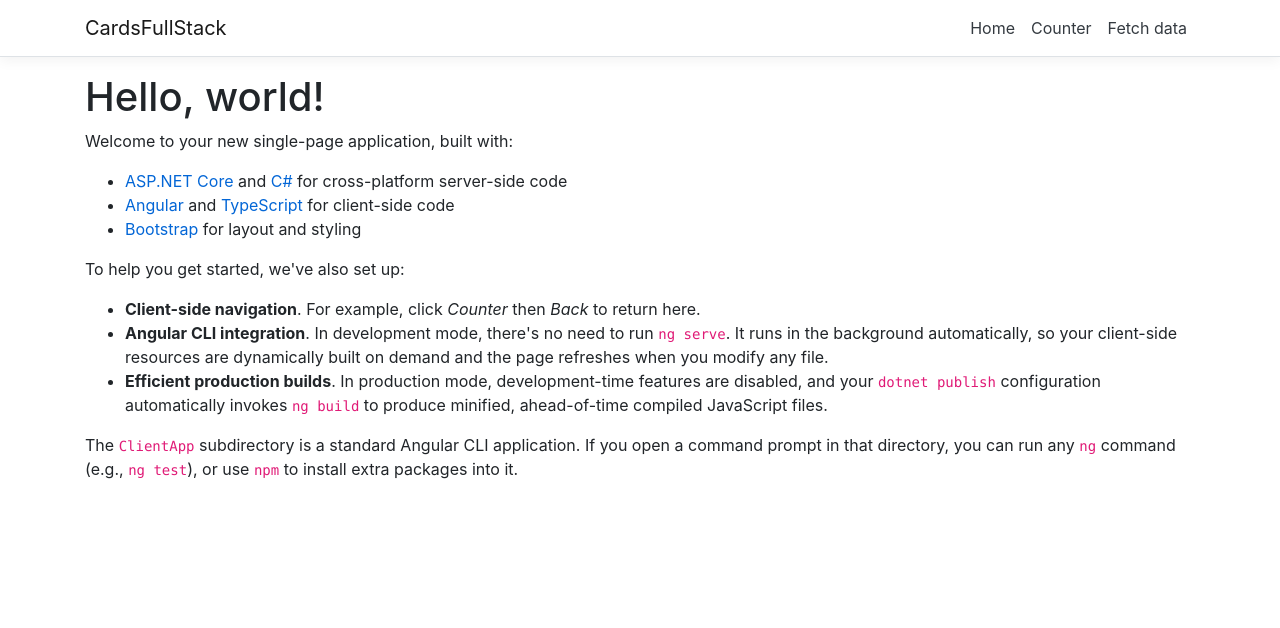
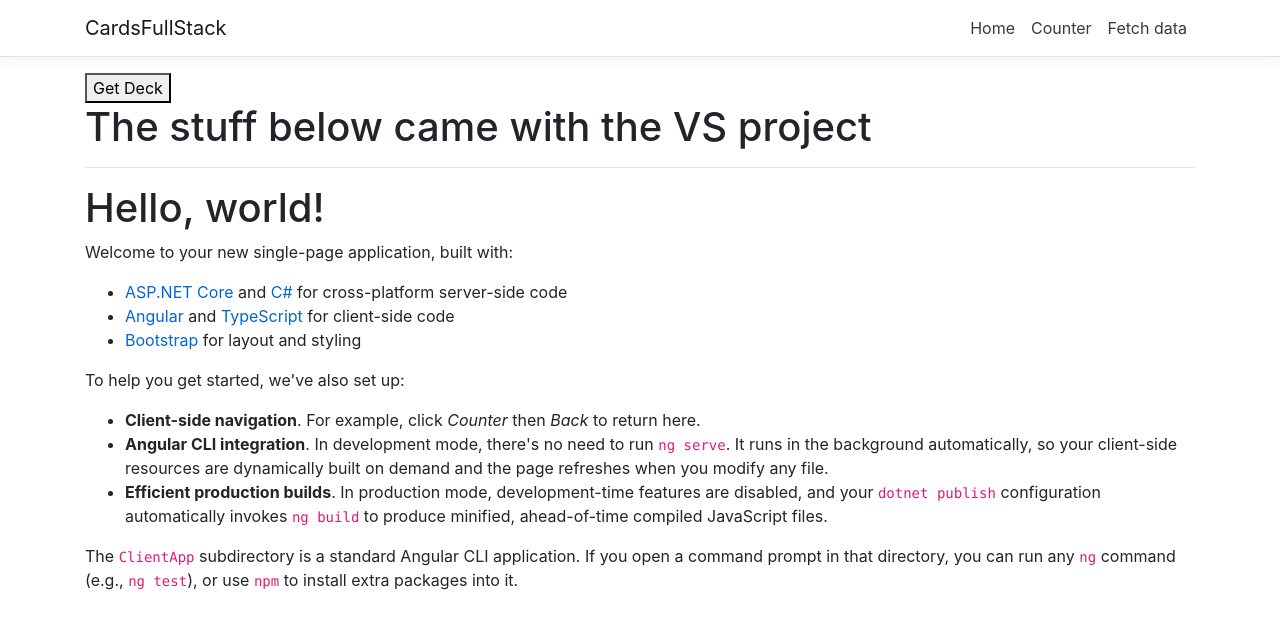
Before and after one commit to jeffcogswell/CardsFullStack, an Angular app in the folder CardsFullStack/ClientApp/: page / in a window 1280 px wide. Shown: the top 628 px of the page. Built offline with nearby package versions, Linux system fonts and the light colour scheme.

Commit message:
Service Added (again)

```diff
--- a/CardsFullStack/ClientApp/src/app/app.component.html
+++ b/CardsFullStack/ClientApp/src/app/app.component.html
@@ -1,6 +1,11 @@
 <body>
-  <app-nav-menu></app-nav-menu>
-  <div class="container">
-    <router-outlet></router-outlet>
-  </div>
+	<app-nav-menu></app-nav-menu>
+	<div class="container">
+
+		<button (click)="getDeck()">Get Deck</button>
+
+		<h1>The stuff below came with the VS project</h1>
+		<hr />
+		<router-outlet></router-outlet>
+	</div>
 </body>
--- a/CardsFullStack/ClientApp/src/app/app.component.ts
+++ b/CardsFullStack/ClientApp/src/app/app.component.ts
@@ -1,9 +1,20 @@
 import { Component } from '@angular/core';
+import { CardApiService } from './card-api.service';
 
 @Component({
-  selector: 'app-root',
-  templateUrl: './app.component.html'
+	selector: 'app-root',
+	templateUrl: './app.component.html'
 })
 export class AppComponent {
-  title = 'app';
+	title = 'app';
+
+	constructor(private cardapi: CardApiService) { }
+
+	getDeck() {
+		this.cardapi.getDeck(
+			result => {
+				console.log(result);
+			}
+		)
+	}
 }
--- a/CardsFullStack/ClientApp/src/app/app.module.ts
+++ b/CardsFullStack/ClientApp/src/app/app.module.ts
@@ -9,6 +9,7 @@ import { NavMenuComponent } from './nav-menu/nav-menu.component';
 import { HomeComponent } from './home/home.component';
 import { CounterComponent } from './counter/counter.component';
 import { FetchDataComponent } from './fetch-data/fetch-data.component';
+import { CardApiService } from './card-api.service';
 
 @NgModule({
 	declarations: [
@@ -28,7 +29,7 @@ import { FetchDataComponent } from './fetch-data/fetch-data.component';
 			{ path: 'fetch-data', component: FetchDataComponent },
 		])
 	],
-  providers: [],
+	providers: [CardApiService],
 	bootstrap: [AppComponent]
 })
 export class AppModule { }
--- /dev/null
+++ b/CardsFullStack/ClientApp/src/app/card-api.service.ts
@@ -0,0 +1,24 @@
+import { HttpClient } from '@angular/common/http';
+import { Injectable } from '@angular/core';
+import { Card } from './card';
+
+@Injectable()
+export class CardApiService {
+	constructor(private http: HttpClient) {
+	}
+	getDeck(cb) {
+		this.http.get<Card[]>('/api/cards/deck').subscribe(
+			result => {
+				cb(result);
+			}
+		);
+	}
+
+	getCards(deck_id, cb) {
+		this.http.get<Card[]>(`/api/cards/cards/${deck_id}`).subscribe(
+			result => {
+				cb(result);
+			}
+		);
+	}
+}
```
Lines whose indentation alone changed are shown as unchanged.
